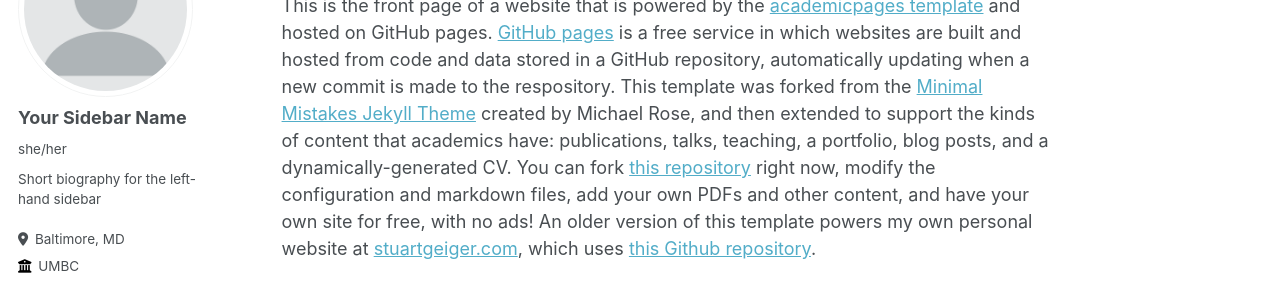
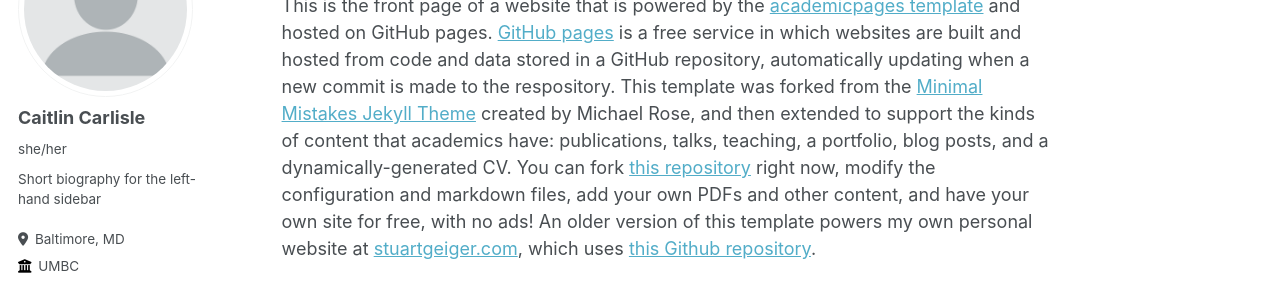
Before and after one commit to Catcarlisle/catcarlisle.github.io, a Jekyll site: the page built from _pages/about.md, in a window 1280 px wide. Shown: the part 164-451 px from the top of the page. Built offline with Jekyll 4.4.1, drawn with Linux system fonts in a browser that asks for light colours; some web fonts are replaced.

Commit message:
Update _config.yml

```diff
--- a/_config.yml
+++ b/_config.yml
@@ -12,7 +12,7 @@ title                    : "Caitlin Carlisle"
 title_separator          : "-"
 name                     : &name "Caitlin Carlisle"
 description              : &description "personal description"
-url                      : https://academicpages.github.io # the base hostname & protocol for your site e.g. "https://mmistakes.github.io"
+url                      : https://Catcarlisle.github.io # the base hostname & protocol for your site e.g. "https://mmistakes.github.io"
 baseurl                  : "" # the subpath of your site, e.g. "/blog"
 repository               : "Catcarlisle/Catcarlisle.github.io"
 
@@ -22,7 +22,7 @@ repository               : "Catcarlisle/Catcarlisle.github.io"
 author:
   # Biographic information
   avatar           : "profile.png"
-  name             : "Your Sidebar Name"
+  name             : "Caitlin Carlisle"
   pronouns         : "she/her"
   bio              : "Short biography for the left-hand sidebar"
   location         : "Baltimore, MD"
```
